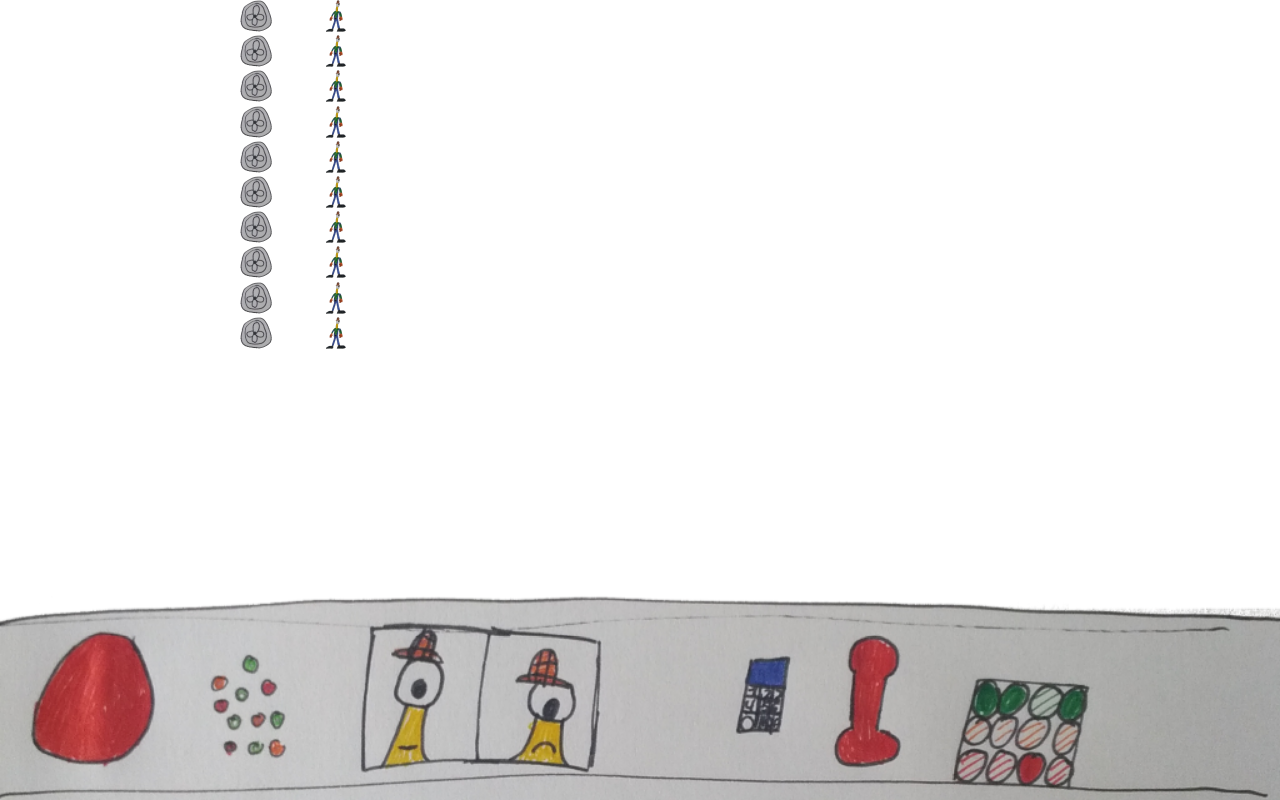
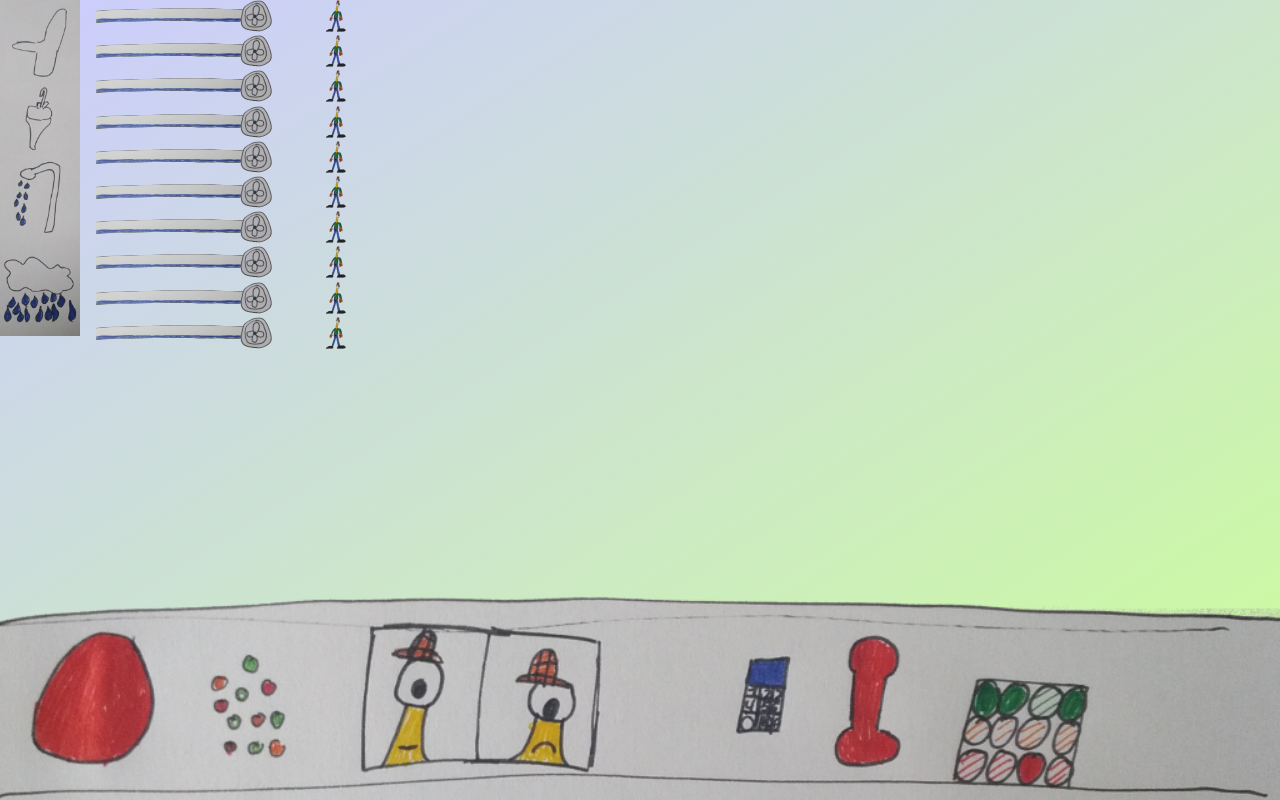
Before and after one commit to tursics/energyhack-2017, a website: page index.html in a window 1280 px wide. Drawn offline with Linux system fonts and the light colour scheme.

Commit message:
show water source

```diff
--- a/css/index.css
+++ b/css/index.css
@@ -27,6 +27,21 @@
   }
 }
 
+html {
+	height: 100%;
+}
+body {
+	height: 100%;
+	margin: 0;
+    background-repeat: no-repeat;
+    background-attachment: fixed;
+	background: #ccccff; /* For browsers that do not support gradients */
+	background: -webkit-linear-gradient(left top, #ccccff, #ccff99); /* For Safari 5.1 to 6.0 */
+	background: -o-linear-gradient(bottom right, #ccccff, #ccff99); /* For Opera 11.1 to 12.0 */
+	background: -moz-linear-gradient(bottom right, #ccccff, #ccff99); /* For Firefox 3.6 to 15 */
+	background: linear-gradient(to bottom right, #ccccff, #ccff99); /* Standard syntax */
+}
+
 .turbine {
 	background-size: 2em;
 	width: 2em;
@@ -34,6 +49,7 @@
 	position: absolute;
 	left: 15em;
 	top: 2em;
+	z-index: 99;
 }
 .turbine.off {
 	background-image: url(../assets/turbine-stop-small.png);
@@ -63,6 +79,20 @@
 	animation: rotating 2s linear infinite;
 }
 
+.pipes {
+	background-image: url(../assets/pipe-small.png);
+	background-position: 0 .5em;
+	background-repeat: no-repeat;
+	background-size: 10em 1em;
+	width: 10em;
+	height: 2em;
+	position: absolute;
+	left: 6em;
+	top: 2em;
+	pointer-events: none;
+	z-index: 98;
+}
+
 .worker {
 	background-image: url(../assets/man-worker-small.png);
 	background-size: 2em;
@@ -74,13 +104,26 @@
 	pointer-events: none;
 }
 
+.board-left {
+	background-image: url(../assets/source-small.png);
+	background-position: top left;
+	background-repeat: no-repeat;
+	background-size: contain;
+	position: fixed;
+	z-index: 100;
+	top: 0;
+	left: 0;
+	bottom: 0;
+	width: 5em;
+	pointer-events: none;
+}
 .board-bottom {
 	background-image: url(../assets/board-small.png);
 	background-position: bottom;
 	background-repeat: no-repeat;
 	background-size: contain;
 	position: fixed;
-	z-index: 100;
+	z-index: 101;
 	top: 0;
 	left: 0;
 	right: 0;
--- a/js/index.js
+++ b/js/index.js
@@ -24,6 +24,7 @@ function initBoard(parent) {
 	'use strict';
 	var str = '';
 
+	str += '<div class="board-left"></div>';
 	str += '<div class="board-bottom"></div>';
 
 	parent.html(parent.html() + str);
@@ -66,6 +67,19 @@ function initTurbineEvents(parent) {
 
 //-----------------------------------------------------------------------
 
+function initPipes(parent) {
+	'use strict';
+	var i, str = '';
+
+	for (i = 0; i < gTurbines.length; ++i) {
+		str += '<div class="pipes" style="top: ' + (i * 2.2) + 'em"></div>';
+	}
+
+	parent.html(parent.html() + str);
+}
+
+//-----------------------------------------------------------------------
+
 function initScreen() {
 	'use strict';
 
@@ -73,6 +87,7 @@ function initScreen() {
 
 	initBoard(node);
 	initTurbines(node);
+	initPipes(node);
 	initWorker(node);
 
 	initTurbineEvents(node);
```
Also changed, not shown: assets/crash-big.png (added), assets/crash-small.png (added), assets/pipe-big.png (added), assets/pipe-small.png (added), assets/source-small.png (added), 1 other file.
